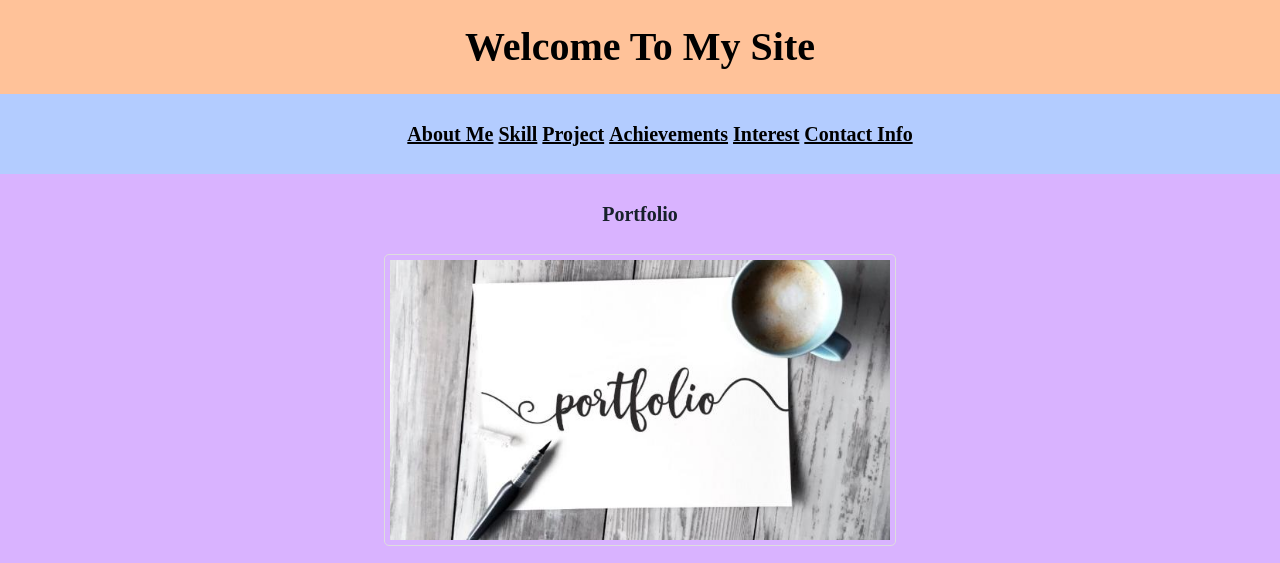
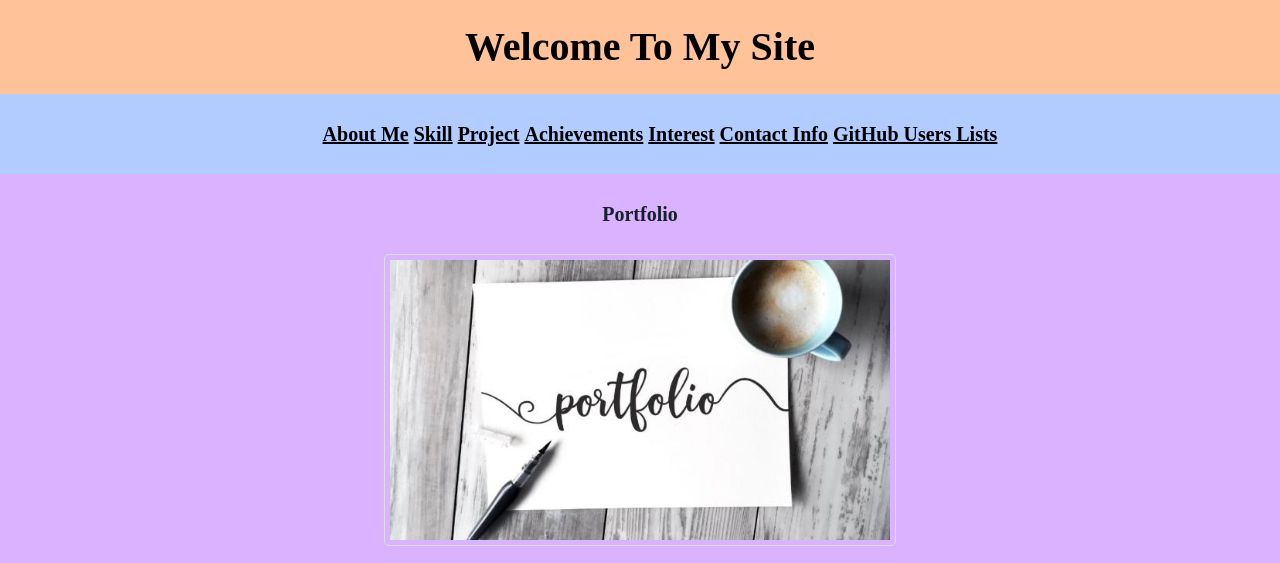
Before and after one commit to NilaSultanaGodhulee/lab, a plain HTML site: page index.html in a window 1280 px wide. Shown: the top 563 px of the page. Drawn offline with Linux system fonts and the light colour scheme.

Commit message:
Update index.html

```diff
--- a/index.html
+++ b/index.html
@@ -21,6 +21,9 @@
             <li><a href="#achievement"><b>Achievements</b></a></li>
             <li><a href="#interests"><b>Interest</b></a></li>
             <li><a href="#contact"><b>Contact Info</b></a></li>
+            <li><a href="https://nilasultanagodhulee.github.io/lab/repopeople.html"><b> GitHub Users Lists</b></a></li>
+
+
 
             </center>
 		</ul>
```
